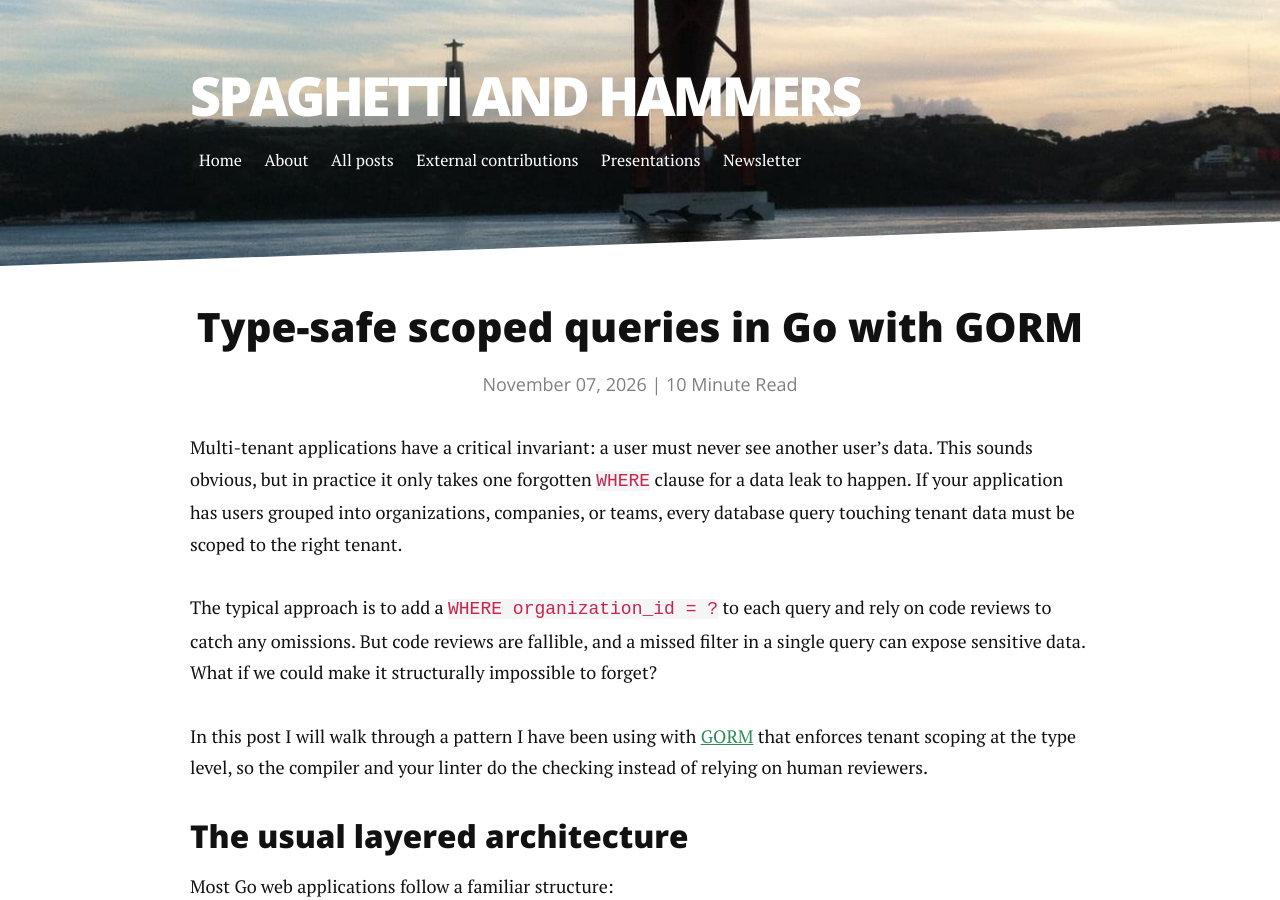
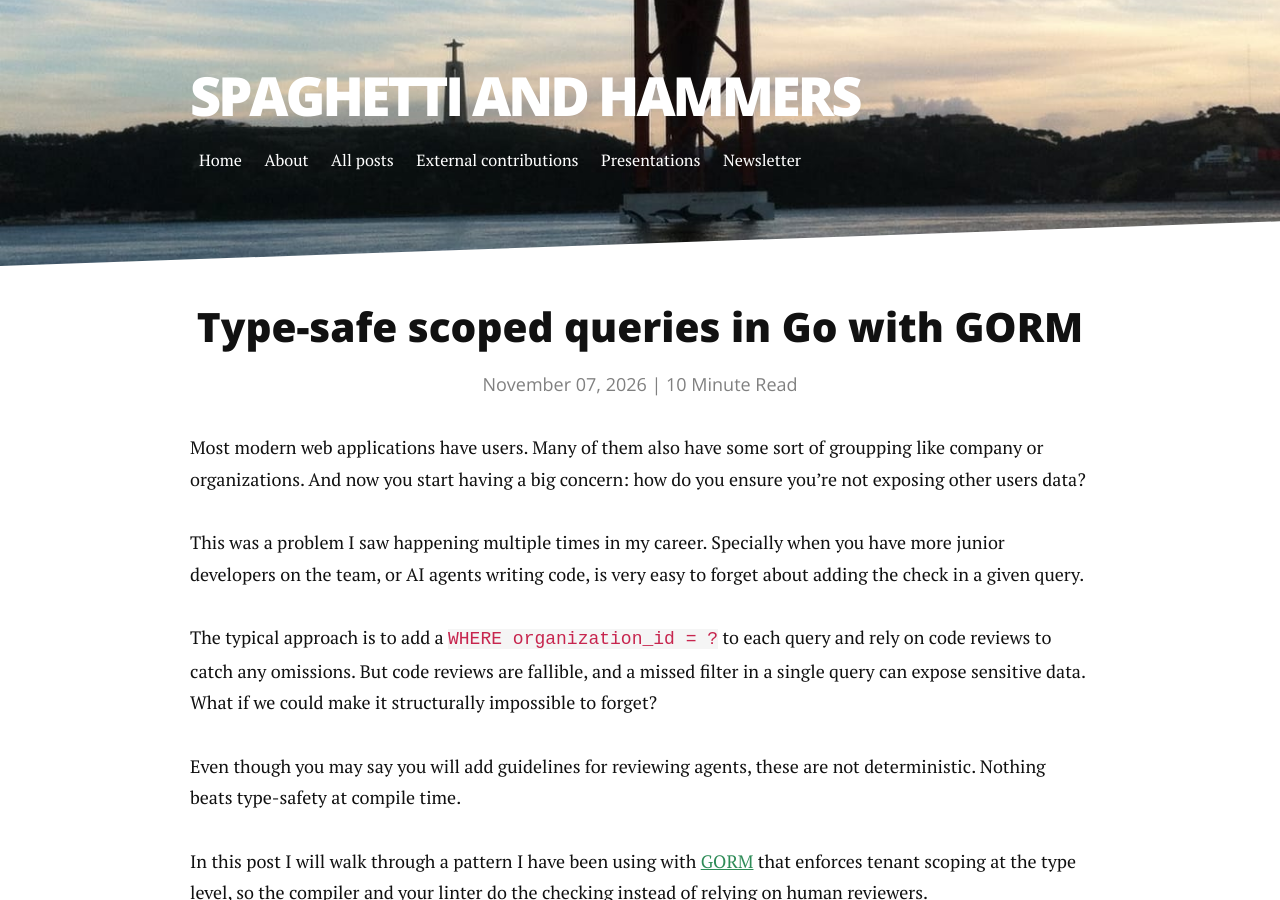
Before and after one commit to pedrorijo91/pedrorijo91.github.io, a Jekyll site: the page built from _posts/2026-11-07-gorm-scoped-queries.markdown, in a window 1280 px wide and 900 px high. Built offline with Jekyll 4.4.1, drawn with Linux system fonts in a browser that asks for light colours; comment, search, counter and statistics services are not loaded.

Commit message:
intro changed

```diff
--- a/_posts/2026-11-07-gorm-scoped-queries.markdown
+++ b/_posts/2026-11-07-gorm-scoped-queries.markdown
@@ -8,9 +8,13 @@ description: 'How to enforce tenant isolation at the repository layer using GORM
 tags: [go, gorm, development practices]
 ---
 
-Multi-tenant applications have a critical invariant: a user must never see another user's data. This sounds obvious, but in practice it only takes one forgotten `WHERE` clause for a data leak to happen. If your application has users grouped into organizations, companies, or teams, every database query touching tenant data must be scoped to the right tenant.
+Most modern web applications have users. Many of them also have some sort of groupping like company or organizations. And now you start having a big concern: how do you ensure you're not exposing other users data?
+
+This was a problem I saw happening multiple times in my career. Specially when you have more junior developers on the team, or AI agents writing code, is very easy to forget about adding the check in a given query.
 
 The typical approach is to add a `WHERE organization_id = ?` to each query and rely on code reviews to catch any omissions. But code reviews are fallible, and a missed filter in a single query can expose sensitive data. What if we could make it structurally impossible to forget?
+
+Even though you may say you will add guidelines for reviewing agents, these are not deterministic. Nothing beats type-safety at compile time.
 
 In this post I will walk through a pattern I have been using with [GORM](https://gorm.io/) that enforces tenant scoping at the type level, so the compiler and your linter do the checking instead of relying on human reviewers.
 
```
